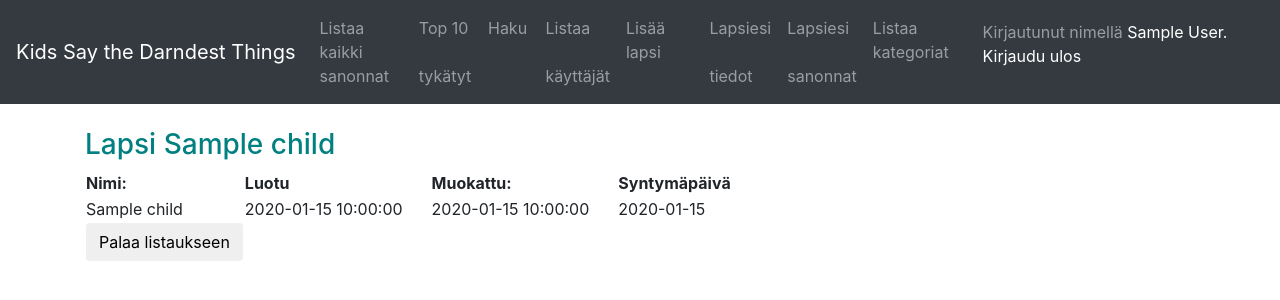
After one commit to millalin/Kids-Say-the-Darndest-Things, a Flask app: page /child/showchild/1 in a window 1280 px wide. The commit adds this page. Shown: the top 300 px of the page. Run offline with Flask 2, Linux system fonts and the light colour scheme; a user stored in the database is signed in; tables that the repository leaves empty hold one stand-in row (values such as "Sample post"); some libraries are stand-ins or nearby versions.

Commit message:
salasanan hash, ylävalikkoon lapsen tiedot ja lapset sanonnat omikseen, lapsen valintalomake, yhden lapsen tarkempien tietojen näyttämisen lisääminen

```diff
--- a/application/__init__.py
+++ b/application/__init__.py
@@ -1,4 +1,5 @@
 from flask import Flask
+from flask_bcrypt import Bcrypt
 app = Flask(__name__)
 
 from flask_sqlalchemy import SQLAlchemy
@@ -15,6 +16,7 @@ else:
 
 
 db = SQLAlchemy(app)
+bcrypt = Bcrypt(app)
 
 # kirjautuminen
 from application.auth.models import User, current_user
--- a/application/child/models.py
+++ b/application/child/models.py
@@ -17,7 +17,7 @@ class Child(Base):
         self.name = name
         self.birthday = birthday
 
-    def get_id(self):
+    def getId(self):
         return self.id
 
     #Etsii käyttäjän omat lapset
--- a/application/child/views.py
+++ b/application/child/views.py
@@ -27,6 +27,11 @@ def child_create():
     form = ChildForm(request.form)
 
     if not form.validate():
+        return render_template("child/newchild.html", form = form)
+
+    alreadyExistsChild = Child.query.filter_by(name=form.name.data).first()
+    if alreadyExistsChild:
+        form.username.errors.append("Sinulla on jo tämänniminen lapsi on olemassa.")
         return render_template("child/newchild.html", form = form)
 
     c = Child(name = form.name.data, birthday = form.birthday.data)
@@ -106,3 +111,9 @@ def child_deleteConfirm(child_id):
 
     flash("Lasta ei poistettu", category="warning")
     return redirect(url_for("child_userchildren"))
+
+@app.route("/child/showchild/<child_id>")
+@login_required
+def child_showOne(child_id):
+    child = Child.query.get(child_id)
+    return render_template("child/showchild.html", child_id=child_id, child=child)
--- /dev/null
+++ b/application/templates/child/showchild.html
@@ -0,0 +1,29 @@
+
+{% extends "layout.html" %}
+
+{% block body %}
+  <table>
+      <tr>
+            <th>Nimi: &nbsp; &nbsp; &nbsp;</th>
+            <th>Luotu &nbsp; &nbsp; &nbsp; </th>
+            <th>Muokattu:  &nbsp; &nbsp; &nbsp;</th>
+            <th> Syntymäpäivä &nbsp; &nbsp; &nbsp;</th>
+      </tr>
+    <tr>
+      <h3 style="color: teal">Lapsi {{child.name}}</h3>
+    </tr>
+
+    <tr>
+        <td>{{ child.name }} &nbsp; &nbsp; &nbsp;</td>
+        <td>{{ child.date_created }} &nbsp; &nbsp; &nbsp; </td>
+        <td>{{ child.date_modified }} &nbsp; &nbsp; &nbsp;</td>
+        <td>  {{ child.birthday }} &nbsp; &nbsp; &nbsp;</td>
+    </tr>
+
+    <td>
+            <a href="{{ url_for('child_userchildren')}}">
+                <button type="submit" class="btn btn-default">Palaa listaukseen</button>
+            </a>
+        </td>
+  </table>
+{% endblock %}
--- a/application/templates/layout.html
+++ b/application/templates/layout.html
@@ -71,8 +71,11 @@
             <li class="nav-item">
               <a class="nav-link" href="{{ url_for('child_form') }}">Lisää lapsi &nbsp;&nbsp;&nbsp;</a></li>
             <li class="nav-item">
-              <a class="nav-link" href="{{ url_for('child_userchildren') }}">Lapsiesi tiedot ja &nbsp;&nbsp;&nbsp;<br> omat sanonnat</a></li>
+              <a class="nav-link" href="{{ url_for('child_userchildren') }}">Lapsiesi  &nbsp;&nbsp;&nbsp;<br>tiedot</a></li>
+              <li class="nav-item">
+                <a class="nav-link" href="{{ url_for('quotes_childquotes_by_child') }}">Lapsiesi &nbsp;&nbsp;&nbsp;<br>sanonnat</a></li>
             <li class="nav-item">
+
               <a class="nav-link" href="{{ url_for('category_index') }}">Listaa kategoriat &nbsp;&nbsp;&nbsp;</a></li>
             {% if current_user.is_authenticated and current_user.role == 'ADMIN' %}
             <li class="nav-item">
--- a/application/templates/quotes/ownquoteslist.html
+++ b/application/templates/quotes/ownquoteslist.html
@@ -5,8 +5,8 @@
 
 <h2 style="color: teal;"> Lapsesi {{name}} sanonnat </h2>
 <td>
-<a href="{{ url_for('child_userchildren')}}">
-        <button type="submit" class="btn btn-default">Palaa omien lastesi listaukseen</button>
+<a href="{{ url_for('quotes_create', child_id=child_id)}}">
+        <button type="submit" class="btn btn-default">Lisää sanonta lapselle</button>
     </a>
 </td>
 <br>
```
Also changed, not shown: application/auth/forms.py (+7 -3 lines), application/auth/views.py (+15 -5 lines), application/child/forms.py (+8 -1 lines), application/quotes/views.py (+22 -0 lines), application/templates/auth/newuser.html (+15 -0 lines), application/templates/child/ownchildren.html (+3 -7 lines), application/templates/quotes/selectchild.html (added, +25 -0 lines).
